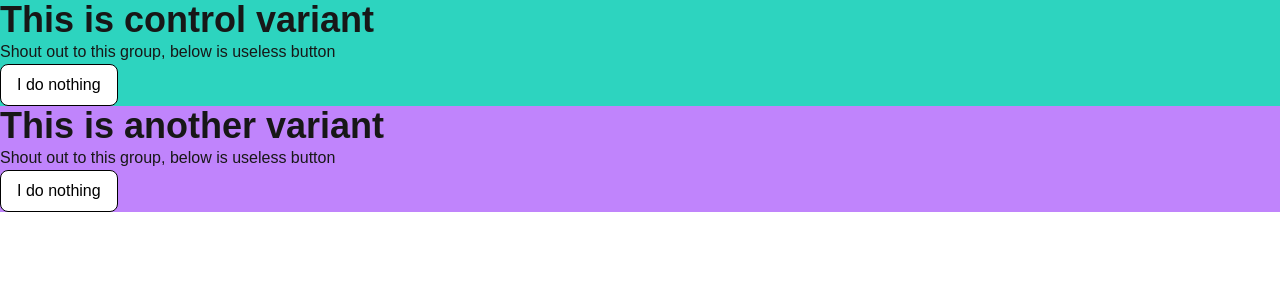
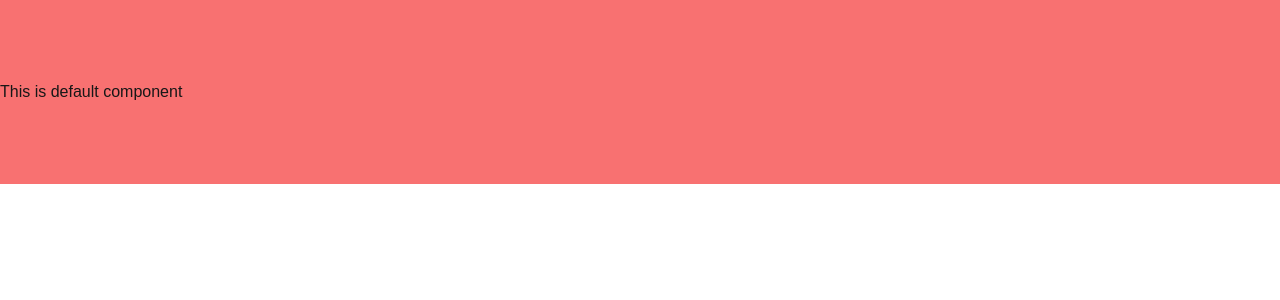
Before and after one commit to filipnaturaily/posthog-test, a Next.js app: page / in a window 1280 px wide. Shown: the top 300 px of the page. Built offline with nearby package versions, Linux system fonts and the light colour scheme; no server answers.

Commit message:
add loading

```diff
--- a/app/components/FirstExperiment.tsx
+++ b/app/components/FirstExperiment.tsx
@@ -1,6 +1,8 @@
 'use client';
 
+import posthog from 'posthog-js';
 import { PostHogFeature } from 'posthog-js/react';
+import { useEffect, useState } from 'react';
 // import { LoadingSkeleton } from './LoadingSkeleton';
 
 export const FirstExperiment = () => {
@@ -32,6 +34,23 @@ export const FirstExperiment = () => {
 
   // if (variant === undefined) return <LoadingSkeleton />;
 
+  const [isLoading, setIsLoading] = useState(true);
+
+  useEffect(() => {
+    if (posthog) {
+      posthog.onFeatureFlags(() => {
+        setIsLoading(false);
+      });
+    }
+  }, []);
+
+  if (isLoading)
+    return (
+      <div className='bg-red-400 py-20'>
+        <p>This is default component</p>
+      </div>
+    );
+
   return (
     <>
       <PostHogFeature flag={'first-experiment'} match={'control'}>
```
